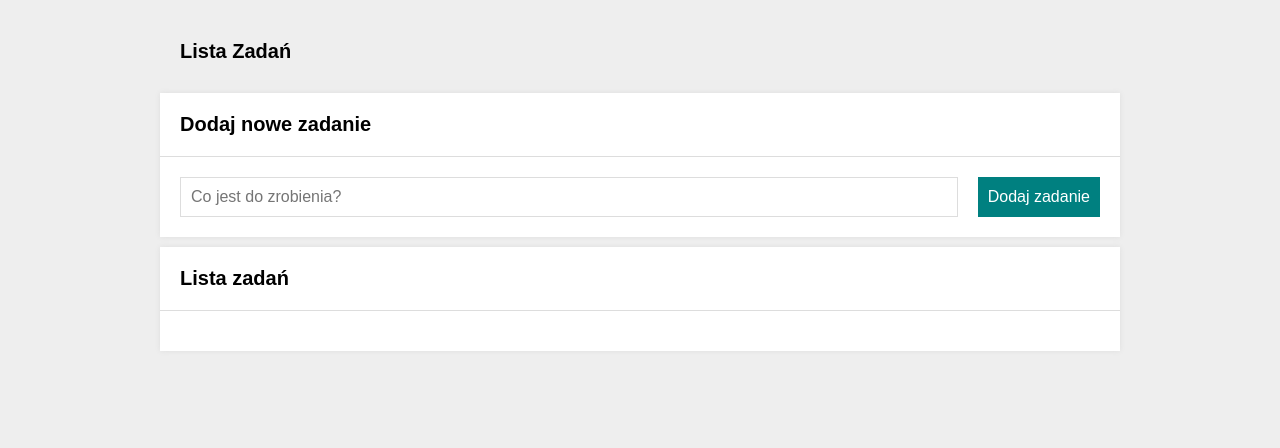
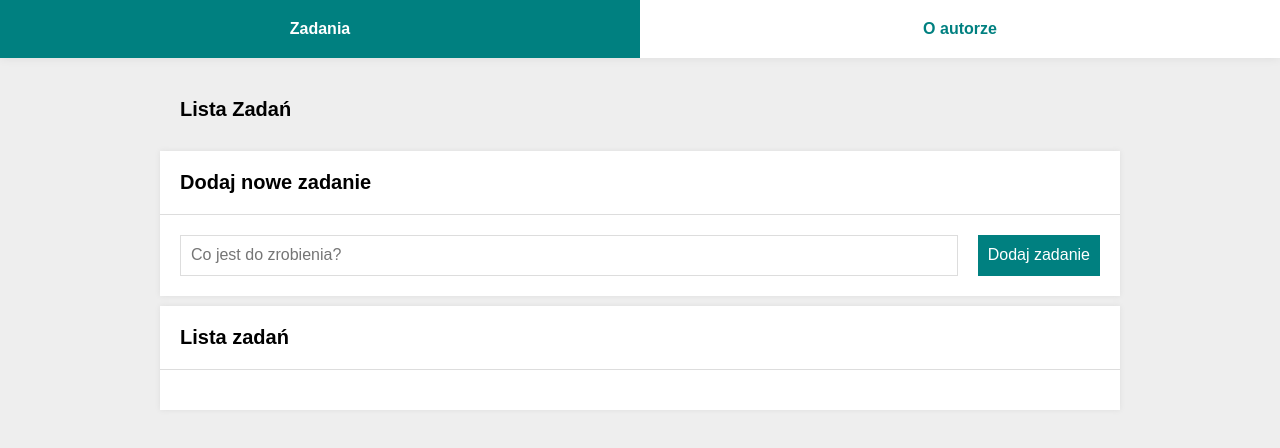
Before and after one commit to Baks44/todos-list-react, a React (Create React App) app: page / in a window 1280 px wide. Shown: the top 448 px of the page. Built offline with nearby package versions, Linux system fonts and the light colour scheme.

Commit message:
feat: add Navigation componen

```diff
--- a/src/App.js
+++ b/src/App.js
@@ -1,11 +1,15 @@
 import { Routes, Route } from "react-router-dom";
 import About from "./features/About/About";
 import Tasks from "./features/tasks/Tasks";
+import Navigation from "./common/Navigation";
 
 export const App = () => (
-  <Routes>
-    <Route path="/" element={<Tasks />} />
-    <Route path="/about" element={<About />} />
-    <Route path="*" element={<Tasks />} />
-  </Routes>
+  <>
+    <Navigation />
+    <Routes>
+      <Route path="/" element={<Tasks />} />
+      <Route path="/about" element={<About />} />
+      <Route path="*" element={<Tasks />} />
+    </Routes>
+  </>
 );
--- /dev/null
+++ b/src/common/Navigation/index.js
@@ -0,0 +1,16 @@
+import { Nav, List, Item, StyledNavLink } from "./styled";
+
+const Navigation = () => (
+  <Nav>
+    <List>
+      <Item>
+        <StyledNavLink to="/">Zadania</StyledNavLink>
+      </Item>
+      <Item>
+        <StyledNavLink to="/about">O autorze</StyledNavLink>
+      </Item>
+    </List>
+  </Nav>
+);
+
+export default Navigation;
--- /dev/null
+++ b/src/common/Navigation/styled.js
@@ -0,0 +1,37 @@
+import styled from "styled-components";
+import { NavLink } from "react-router-dom";
+
+export const Nav = styled.nav`
+  background: ${({ theme }) => theme.color.white};
+  box-shadow: 0 0 10px rgba(0, 0, 0, 0.08);
+`;
+
+export const List = styled.ul`
+  list-style: none;
+  margin: 0;
+  padding: 0;
+  display: flex;
+`;
+
+export const Item = styled.li`
+  flex: 1;
+`;
+
+export const StyledNavLink = styled(NavLink)`
+  display: block;
+  padding: 20px;
+  text-align: center;
+  text-decoration: none;
+  color: ${({ theme }) => theme.color.teal};
+  font-weight: 600;
+
+  &.active {
+    background: ${({ theme }) => theme.color.teal};
+    color: white;
+  }
+
+  &:hover {
+    background: ${({ theme }) => theme.color.lightTeal};
+    color: white;
+  }
+`;
```
